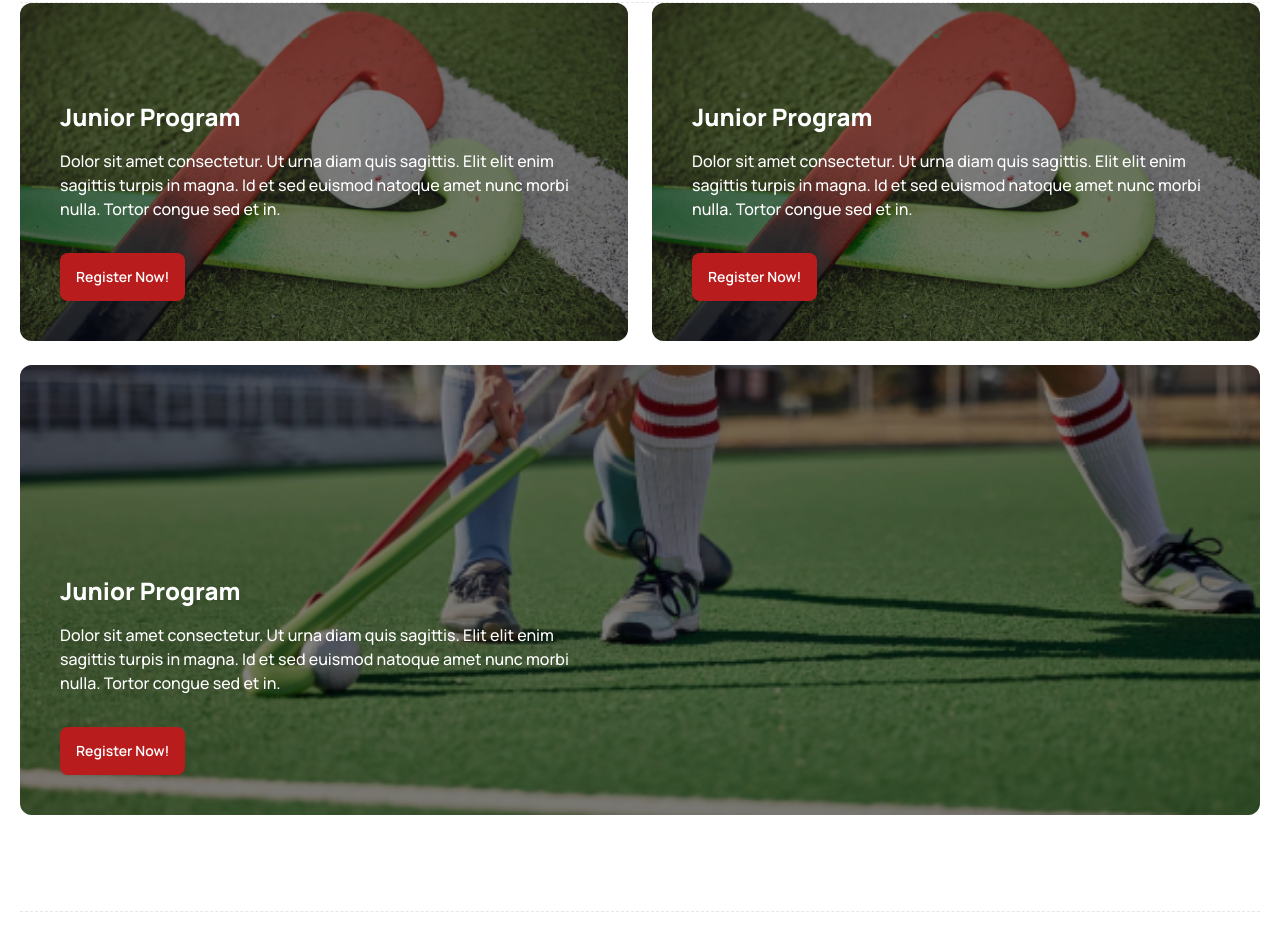
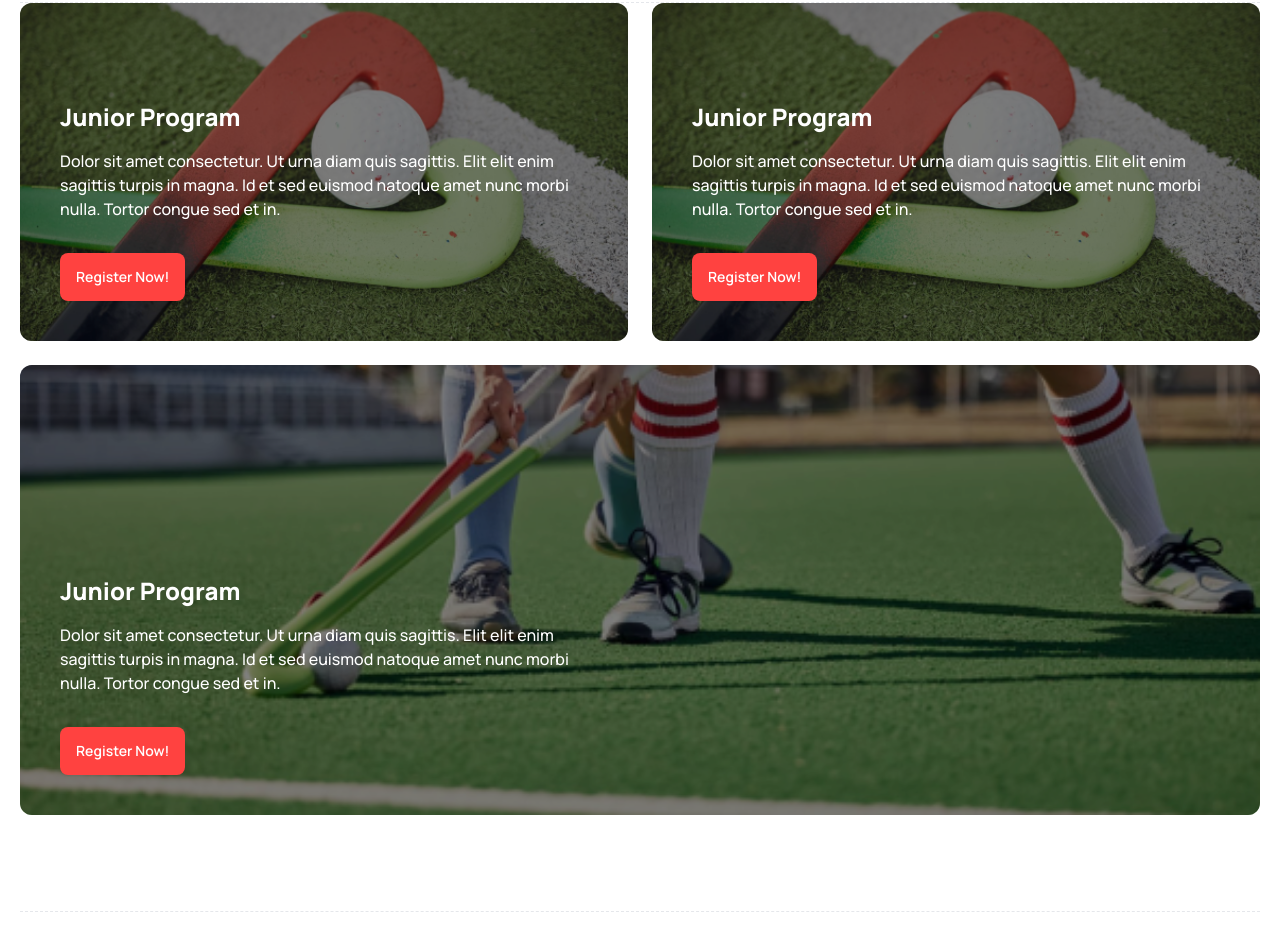
Before and after one commit to zobayerq/assayment-3, a plain HTML site: page index.html in a window 1280 px wide. Shown: the part 1534-2460 px from the top of the page. Drawn offline with nearby package versions, Linux system fonts and the light colour scheme; files whose address does not match are found by name.

Commit message:
all button colar carection done

```diff
--- a/index.html
+++ b/index.html
@@ -204,7 +204,7 @@
                                 <h4 class=" text-xl lg:text-2xl font-extrabold">Junior Program</h4>
                                 <p class="mt-4  mb-8  max-w-lg lg:text-base text-sm font-medium">Dolor sit amet consectetur. Ut urna diam quis sagittis. Elit elit
                                     enim sagittis turpis in magna. Id et sed euismod natoque amet nunc morbi nulla. Tortor congue sed et in.</p>
-                                    <div class="btn bg-red-700 border-none text-white">Register Now!</div>
+                                    <div class="btn b-or border-none text-white">Register Now!</div>
                             </div>
                         </div>
                    </div>
@@ -215,7 +215,7 @@
                             <h4 class=" text-xl lg:text-2xl font-extrabold">Junior Program</h4>
                             <p class="mt-4  mb-8  max-w-lg lg:text-base text-sm font-medium">Dolor sit amet consectetur. Ut urna diam quis sagittis. Elit elit
                                 enim sagittis turpis in magna. Id et sed euismod natoque amet nunc morbi nulla. Tortor congue sed et in.</p>
-                                <div class="btn bg-red-700 border-none text-white">Register Now!</div>
+                                <div class="btn b-or border-none text-white">Register Now!</div>
                         </div>
                      </div>
                     </div>
@@ -229,7 +229,7 @@
                                 <h4 class=" text-xl lg:text-2xl font-extrabold">Junior Program</h4>
                                 <p class="mt-4  mb-8  max-w-[525px] lg:text-base text-sm font-medium">Dolor sit amet consectetur. Ut urna diam quis sagittis. Elit elit
                                     enim sagittis turpis in magna. Id et sed euismod natoque amet nunc morbi nulla. Tortor congue sed et in.</p>
-                                    <div class="btn bg-red-700 border-none text-white">Register Now!</div>
+                                    <div class="btn b-or border-none text-white">Register Now!</div>
                             </div>
                          </div>
                         </div>
@@ -539,7 +539,7 @@
                             <textarea class="textarea mt-4 mb-5 p-5 w-[95%] h-[200px] lg:h-[370px] border-none rounded-xl bg-[#f8f8f8] mx-3" placeholder="Write your message "></textarea>
                         </div>
                     </div>
-                    <div class=" mt-4"> <button class="text-white text-xl font-bold py-4 bg-red-500 w-full rounded-xl">Send Message</button></div>
+                    <div class=" mt-4"> <button class="text-white text-xl font-bold py-4 b-or w-full rounded-xl">Send Message</button></div>
 
                 </div>
                </div>
```
